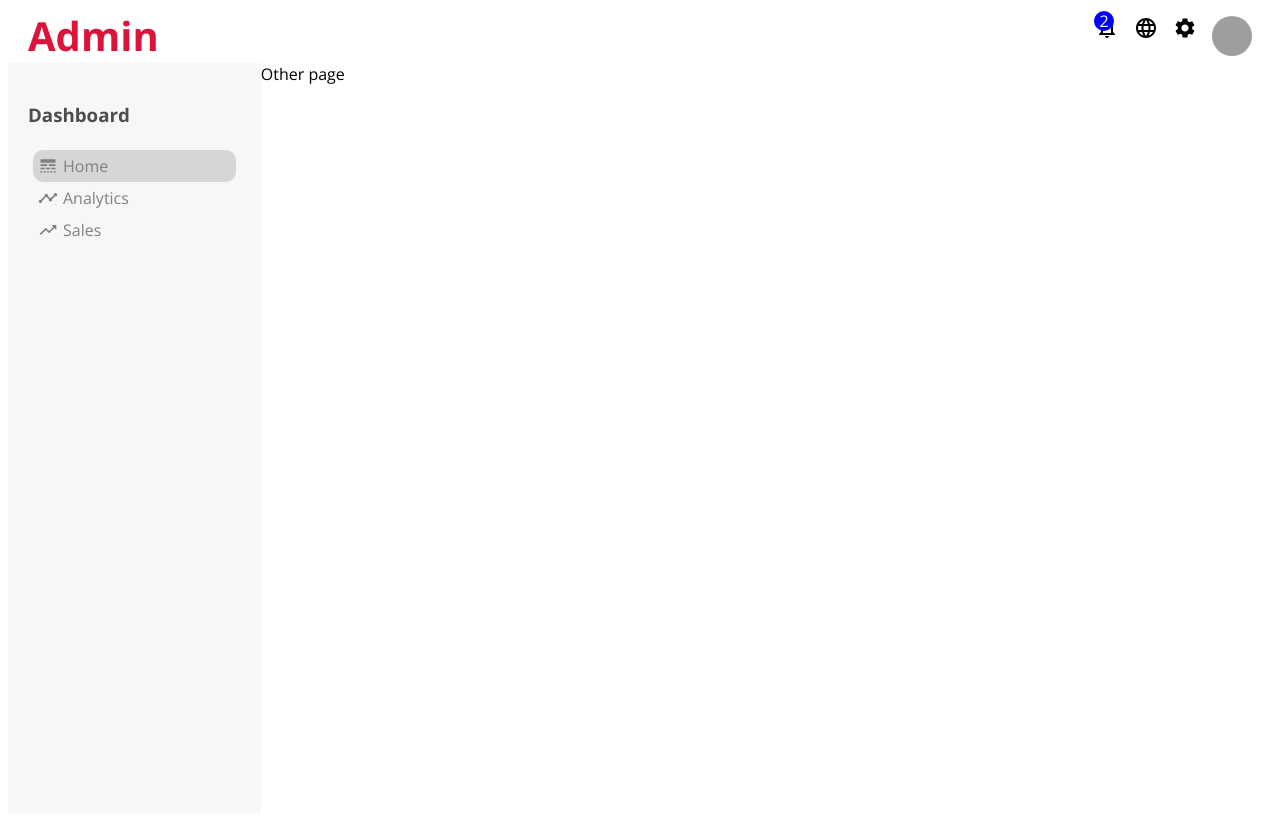
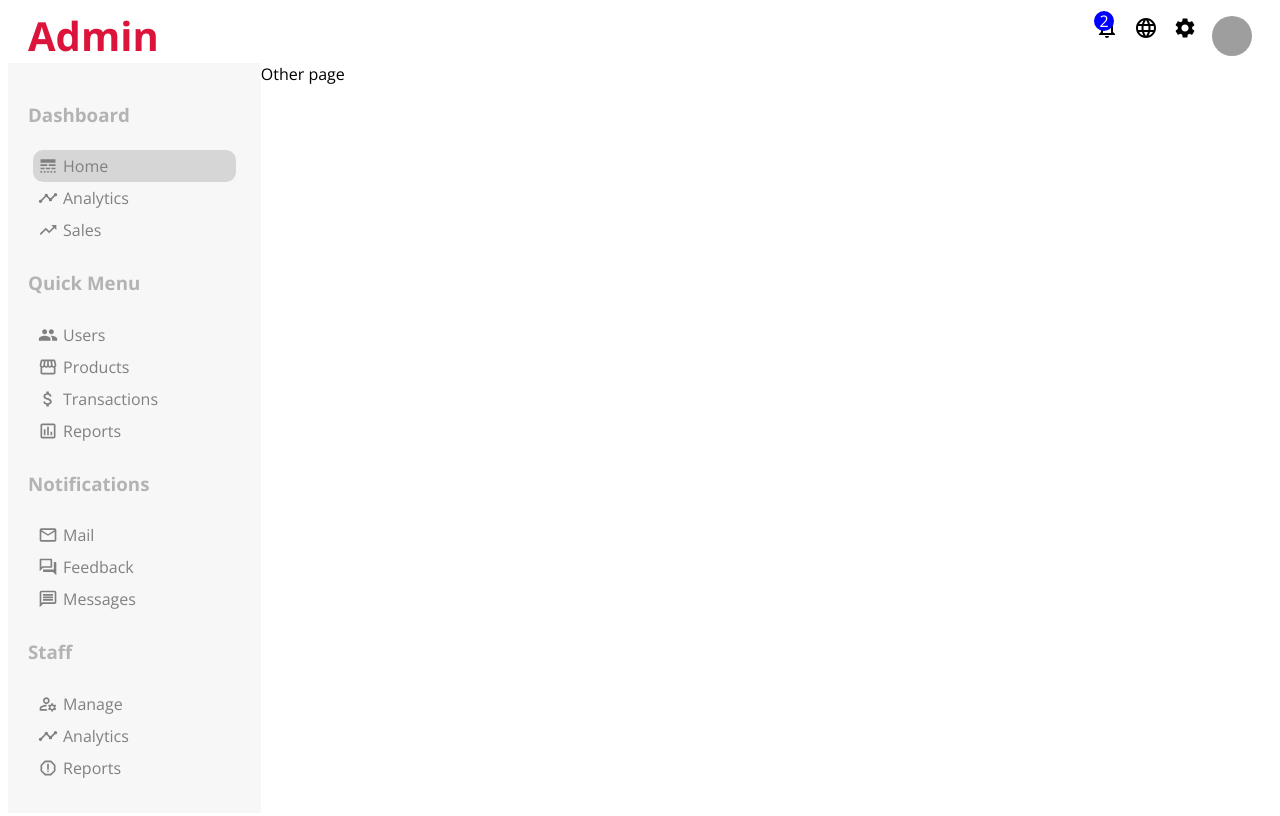
Before and after one commit to Reyes-Jose/admin-page, a React (Create React App) app: page / in a window 1280 px wide. Shown: the top 816 px of the page. Built offline with nearby package versions, Linux system fonts and the light colour scheme; grey boxes are pictures that could not be loaded; the HTML template or start-up script is replaced by a standard one; a web font is replaced by a local one.

Commit message:
adds visuals for quick menu, notifications, and staff

```diff
--- a/src/components/SideBar.js
+++ b/src/components/SideBar.js
@@ -1,26 +1,75 @@
-import './SideBarStyle.css'
-import { LineStyle, Timeline, TrendingUp  } from '@mui/icons-material';
+import "./SideBarStyle.css";
+import { LineStyle, Timeline, TrendingUp, Group, Storefront, AttachMoney, AssessmentOutlined, MailOutline, ForumOutlined, MessageOutlined, ManageAccountsOutlined, ReportOutlined,  } from "@mui/icons-material";
 
 export default function SideBar() {
   return (
-    <div className='sideBar'>
-        <div className='sideBarContainer'>
-          <h3 className='sideTitle'>Dashboard</h3>
-          <ul className='sideList'>
-            <li className='listItem active'>
-              <LineStyle className='iconStyle'/>
+    <div className="sideBar">
+      <div className="sideBarContainer">
+        <h3 className="sideTitle">Dashboard</h3>
+        <ul className="sideList">
+          <li className="listItem active">
+            <LineStyle className="iconStyle" />
             Home
           </li>
-            <li className='listItem'>
-              <Timeline className='iconStyle'/>
+          <li className="listItem">
+            <Timeline className="iconStyle" />
             Analytics
           </li>
-            <li className='listItem'>
-              <TrendingUp className='iconStyle'/>
+          <li className="listItem">
+            <TrendingUp className="iconStyle" />
             Sales
+          </li>
+        </ul>
+        <h3 className="sideTitle">Quick Menu</h3>
+        <ul className="sideList">
+          <li className="listItem">
+            <Group className="iconStyle" />
+            Users
+          </li>
+          <li className="listItem">
+            <Storefront className="iconStyle" />
+            Products
+          </li>
+          <li className="listItem">
+            <AttachMoney className="iconStyle" />
+            Transactions
+          </li>
+          <li className="listItem">
+            <AssessmentOutlined className="iconStyle" />
+            Reports
+          </li>
+        </ul>
+        <h3 className="sideTitle">Notifications</h3>
+        <ul className="sideList">
+          <li className="listItem">
+            <MailOutline className="iconStyle" />
+            Mail
+          </li>
+          <li className="listItem">
+            <ForumOutlined className="iconStyle" />
+            Feedback
+          </li>
+          <li className="listItem">
+            <MessageOutlined className="iconStyle" />
+            Messages
+          </li>
+        </ul>
+        <h3 className="sideTitle">Staff</h3>
+        <ul className="sideList">
+          <li className="listItem">
+            <ManageAccountsOutlined className="iconStyle" />
+            Manage
+          </li>
+          <li className="listItem">
+            <Timeline className="iconStyle" />
+            Analytics
+          </li>
+          <li className="listItem">
+            <ReportOutlined className="iconStyle" />
+            Reports
           </li>
         </ul>
       </div>
     </div>
-  )
+  );
 }
--- a/src/components/SideBarStyle.css
+++ b/src/components/SideBarStyle.css
@@ -13,7 +13,7 @@
 }
 
 .sideTitle{
-    color: rgb(77, 77, 77);
+    color: rgb(179, 179, 179);
 }
 
 .sideList{
```
Lines whose indentation alone changed are shown as unchanged.
